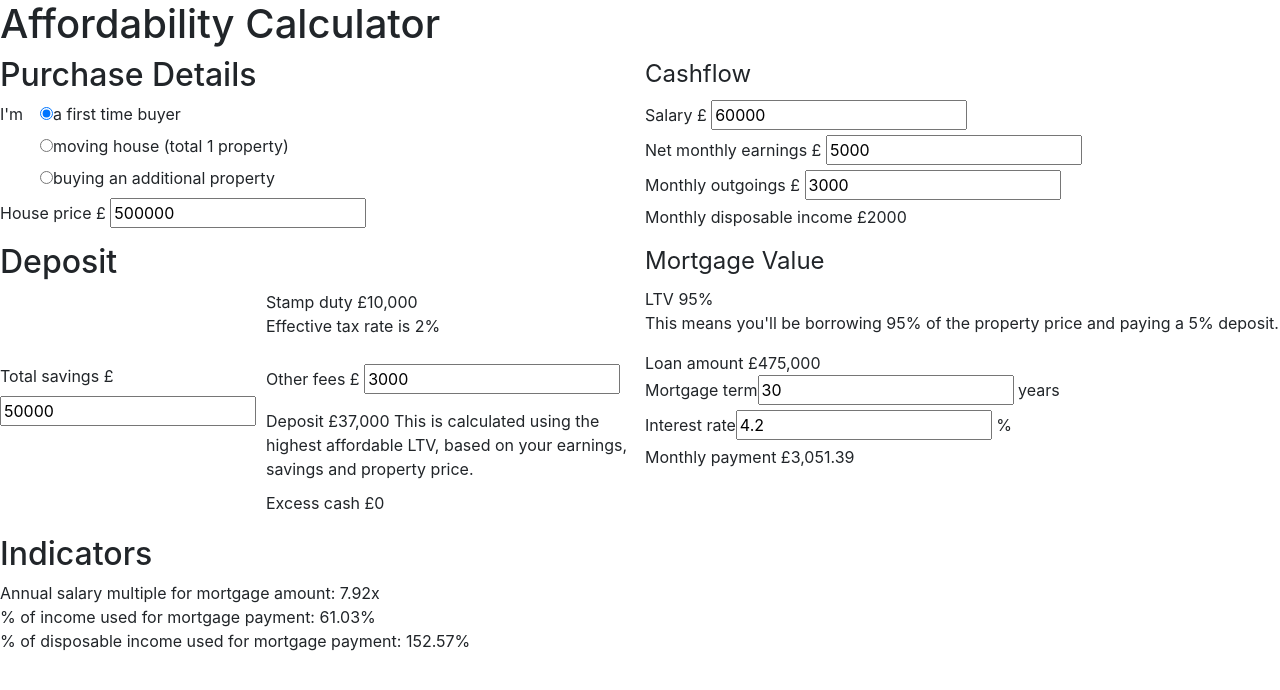
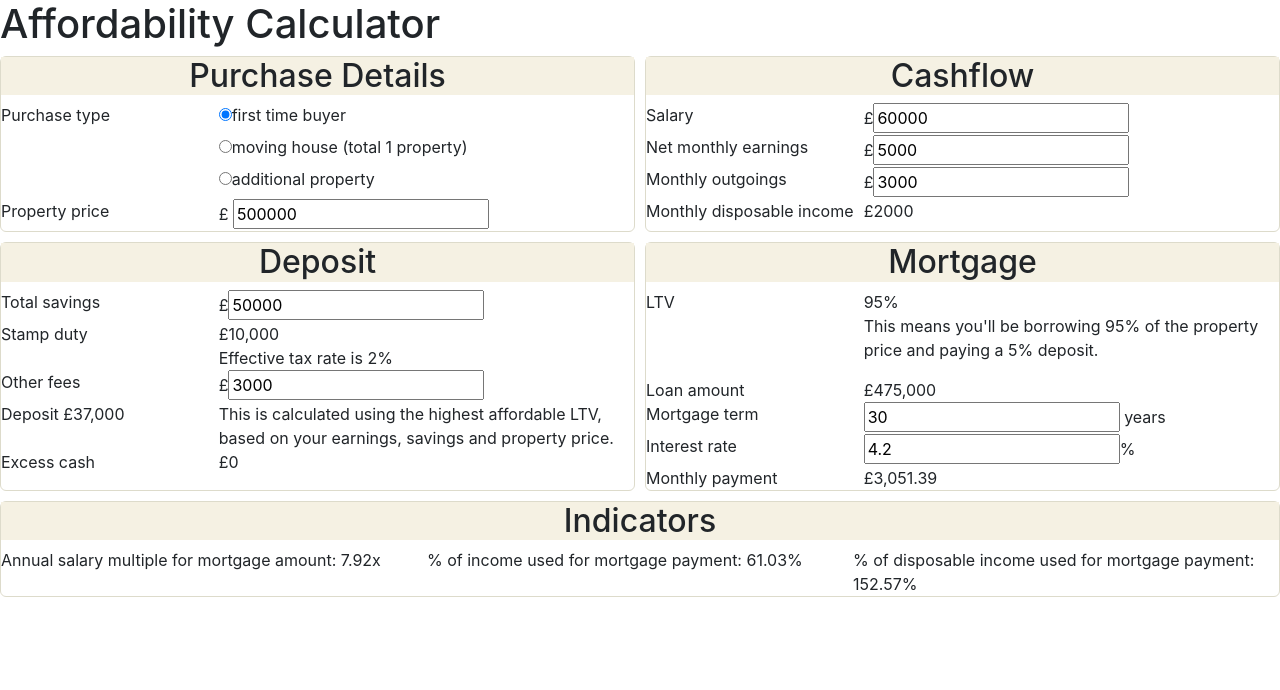
Before and after one commit to willthomson/mortgage-calculator, an Angular app: page / in a window 1280 px wide. Shown: the top 690 px of the page. Built offline with nearby package versions, Linux system fonts and the light colour scheme.

Commit message:
Added more CSS grid layout

```diff
--- a/src/app/app.component.html
+++ b/src/app/app.component.html
@@ -3,87 +3,90 @@
 <form class="affordability-calculator">
   <section class="affordability-calculator__transaction-details">
     <h2>Purchase Details</h2>
-    <div class="affordability-calculator__buyer-status">
-      <span>I'm</span>
+    <div class="affordability-calculator__item affordability-calculator__buyer-status">
+      <span>Purchase type</span>
       <div>
-        <div><input type="radio" name="buyer-status" value="first" id="buyer-first" [(ngModel)]="buyerStatus"> <label for="buyer-first">a first time buyer</label></div>
-        <div><input type="radio" name="buyer-status" value="moving" id="buyer-moving" [(ngModel)]="buyerStatus"> <label for="buyer-moving">moving house (total 1 property)</label></div>
-        <div><input type="radio" name="buyer-status" value="additional" id="buyer-additional" [(ngModel)]="buyerStatus"> <label for="buyer-additional">buying an additional property</label></div>
+        <div><input type="radio" name="buyer-status" value="first" id="buyer-first" [(ngModel)]="buyerStatus"> <label for="buyer-first"> first time buyer</label></div>
+        <div><input type="radio" name="buyer-status" value="moving" id="buyer-moving" [(ngModel)]="buyerStatus"> <label for="buyer-moving"> moving house (total 1 property)</label></div>
+        <div><input type="radio" name="buyer-status" value="additional" id="buyer-additional" [(ngModel)]="buyerStatus"> <label for="buyer-additional"> additional property</label></div>
       </div>
     </div>
-    <div>
-      <label for="house-price">House price</label>
-      £ <input type="number" name="house-price" id="house-price" [(ngModel)]="housePrice">
+    <div class="affordability-calculator__item">
+      <label for="house-price">Property price</label>
+      <div>£ <input type="number" name="house-price" id="house-price" [(ngModel)]="housePrice"></div>
     </div>
   </section>
-    <fieldset class="affordability-calculator__cashflow">
-      <legend>Cashflow</legend>
+  <section class="affordability-calculator__cashflow">
+    <h2>Cashflow</h2>
+    <div class="affordability-calculator__item">
+      <label for="salary">Salary</label>
+      <div>£<input type="number" name="salary" id="salary" [(ngModel)]="salary"></div>
+    </div>
+    <div class="affordability-calculator__item">
+      <label for="net-monthly-earnings">Net monthly earnings</label>
+      <div>£<input type="number" name="net-monthly-earnings" id="net-monthly-earnings" [(ngModel)]="netMonthlyEarnings"></div>
+    </div>
+    <div class="affordability-calculator__item">
+      <label for="monthly-outgoings">Monthly outgoings</label>
+      <div>£<input type="number" name="monthly-outgoings" id="monthly-outgoings" [(ngModel)]="monthlyOutgoings"></div>
+    </div>
+    <div class="affordability-calculator__item">
+      <div>Monthly disposable income</div>
+      <div>£{{disposableIncome}}</div>
+    </div>
+  </section>
+  <section class="affordability-calculator__deposit">
+    <h2>Deposit</h2>
+    <div class="affordability-calculator__item">
+      <label for="savings">Total savings</label>
+      <div>£<input type="number" name="savings" id="savings" [(ngModel)]="totalSavings"></div>
+    </div>
+    <div class="affordability-calculator__item">
+      <div>Stamp duty</div>
+      <div>£{{ stampDuty | number: '1.0-0' }}<br>Effective tax rate is {{ effectiveTaxRate | number: '1.0-2' }}%</div>
+    </div>
+    <div class="affordability-calculator__item">
+      <label for="other-fees">Other fees</label>
+      <div>£<input type="number" name="other-fees" id="other-fees" [(ngModel)]="otherFees"></div>
+    </div>
+    <div class="affordability-calculator__item">
+      <div>Deposit £{{ deposit | number: '1.0-0'}}</div>
+      <div>This is calculated using the highest affordable LTV, based on your earnings, savings and property price.</div>
+    </div>
+    <div class="affordability-calculator__item">
+      <div>Excess cash</div>
+      <div>£{{ excessCash | number: '1.0-0' }}</div>
+    </div>
+  </section>
+  <section class="affordability-calculator__mortgage">
+    <h2>Mortgage</h2>
+    <div class="affordability-calculator__item">
+      <div>LTV</div>
       <div>
-        <label for="salary">Salary</label>
-        £ <input type="number" name="salary" id="salary" [(ngModel)]="salary">
-      </div>
-      <div>
-        <label for="net-monthly-earnings">Net monthly earnings</label>
-        £ <input type="number" name="net-monthly-earnings" id="net-monthly-earnings" [(ngModel)]="netMonthlyEarnings">
-      </div>
-      <div>
-        <label for="monthly-outgoings">Monthly outgoings</label>
-        £ <input type="number" name="monthly-outgoings" id="monthly-outgoings" [(ngModel)]="monthlyOutgoings">
-      </div>
-      <div>
-        Monthly disposable income £{{disposableIncome}}
-      </div>
-    </fieldset>
-    <section>
-      <h2>Deposit</h2>
-      <div class="affordability-calculator__deposit">
-        <legend></legend>
-        <div class="affordability-calculator__deposit-savings">
-          <label for="savings">Total savings</label>
-          £ <input type="number" name="savings" id="savings" [(ngModel)]="totalSavings">
-        </div>
-        <div>
-          Stamp duty £{{ stampDuty | number: '1.0-0' }}
-          <p>Effective tax rate is {{ effectiveTaxRate }}%</p>
-        </div>
-        <div>
-          <label for="other-fees">Other fees</label>
-          £ <input type="number" name="other-fees" id="other-fees" [(ngModel)]="otherFees">
-        </div>
-
-        <div>
-          Deposit £{{ deposit | number: '1.0-0'}}
-          This is calculated using the highest affordable LTV, based on your earnings, savings and property price.
-        </div>
-        <div>
-          Excess cash £{{ excessCash | number: '1.0-0' }}
-        </div>
-      </div>
-    </section>
-
-    <fieldset>
-      <legend>Mortgage Value</legend>
-      <div>
-        LTV {{ loanToValue }}%
+        {{ loanToValue }}%
         <p>This means you'll be borrowing {{ loanToValue }}% of the property price and paying a {{ 100 - loanToValue }}% deposit.</p>
       </div>
-      <div>
-        Loan amount £{{ loanAmount | number: '1.0-0' }}
-      </div>
-      <div>
-        <label for="term">Mortgage term</label>
-        <input type="number" name="term" id="term"  [(ngModel)]="term"> years
-      </div>
-      <div>
-        <label for="interest-rate">Interest rate</label>
-        <input type="number" name="interest-rate" id="interest-rate" [(ngModel)]="interestRate"> %
-      </div>
-      <div>
-        Monthly payment £{{ monthlyPayment | number: '1.2-2' }}
-      </div>
-    </fieldset>
-    <div>
-      <h2>Indicators</h2>
+    </div>
+    <div class="affordability-calculator__item">
+      <div>Loan amount</div>
+      <div>£{{ loanAmount | number: '1.0-0' }}</div>
+    </div>
+    <div class="affordability-calculator__item">
+      <label for="term">Mortgage term</label>
+      <div><input type="number" name="term" id="term"  [(ngModel)]="term"> years</div>
+    </div>
+    <div class="affordability-calculator__item">
+      <label for="interest-rate">Interest rate</label>
+      <div><input type="number" name="interest-rate" id="interest-rate" [(ngModel)]="interestRate">%</div>
+    </div>
+    <div class="affordability-calculator__item">
+      <div>Monthly payment</div>
+      <div>£{{ monthlyPayment | number: '1.2-2' }}</div>
+    </div>
+  </section>
+  <section class="affordability-calculator__indicators">
+    <h2>Indicators</h2>
+    <div class="affordability-calculator__indicators-cols">
       <div>
         Annual salary multiple for mortgage amount: {{ annualSalaryMultiple | number: '1.0-2' }}x
       </div>
@@ -94,4 +97,5 @@
         % of disposable income used for mortgage payment: {{ percentDisposableIncomeUsedForMortgagePayment | number: '1.0-2' }}%
       </div>
     </div>
+  </section>
 </form>
--- /dev/null
+++ b/src/static/scss/_common.scss
@@ -0,0 +1,9 @@
+%affordability-box {
+  border: 1px solid $color-border;
+  border-radius: $border-radius;
+
+  h2 {
+    background-color: $color-4;
+    text-align: center;
+  }
+}
--- /dev/null
+++ b/src/static/scss/_vars.scss
@@ -0,0 +1,10 @@
+
+$color-1: #14fedc;
+$color-2: #f81057;
+$color-3: #dddbcb;
+$color-4: #f5f1e3;
+$color-5: #262628;
+
+$color-border: $color-3;
+
+$border-radius: 6px;
--- a/src/static/scss/main.scss
+++ b/src/static/scss/main.scss
@@ -1,31 +1,57 @@
-/* You can add global styles to this file, and also import other style files */
+@import 'vars';
+@import 'common';
+
 .affordability-calculator {
   display: grid;
   grid-gap: 10px;
   grid-template-columns: 1fr 1fr;
 
   &__transaction-details {
-
-  }
+    @extend %affordability-box;
 
     &__buyer-status {
       display: grid;
       grid-gap: 10px;
       grid-template-columns: 30px auto;
     }
+  }
+
+  &__cashflow {
+    @extend %affordability-box;
+  }
 
   &__deposit {
+    @extend %affordability-box;
+  }
+
+  &__mortgage {
+    @extend %affordability-box;
+  }
+
+  &__indicators {
+    @extend %affordability-box;
+
+    grid-column: 1 / 3;
+
+    &-cols {
+      display: grid;
+      grid-template-columns: 1fr 1fr 1fr;
+      grid-template-rows: auto;
+    }
+  }
+}
+
+.affordability-calculator__item {
   display: grid;
   grid-gap: 10px;
   grid-template-columns: 1fr 2fr;
   grid-template-rows: auto;
 
-    &-savings {
-      grid-column: 1 / 2;
-      grid-row: 2 / 6;
+  &-label {
+
   }
-    div {
+
+  &-value {
 
   }
 }
-}
```
Lines whose indentation alone changed are shown as unchanged.
